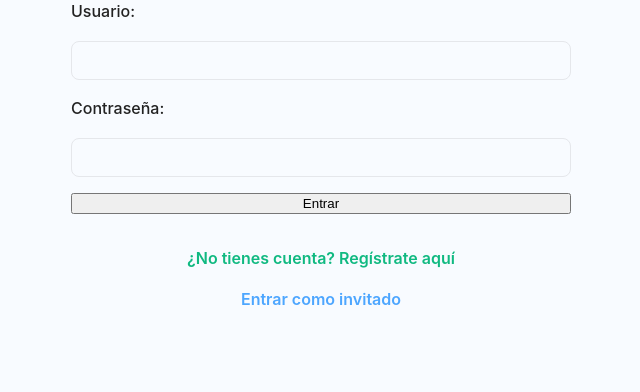
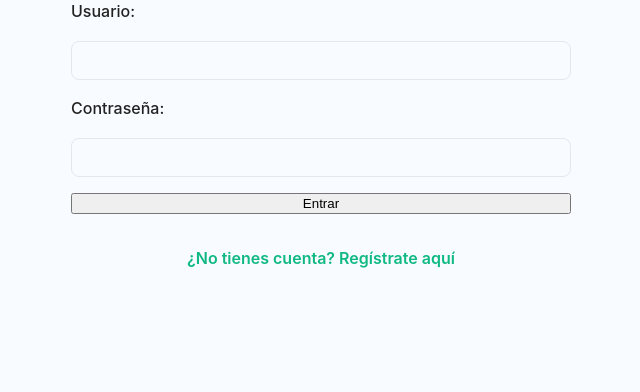
Before and after one commit to messironaldo20059-dotcom/iso9001, a Flask app: page /login in a window 1280 px wide. Shown: the part 91-483 px from the top of the page, without its empty margins (319-959 px from the left). Run offline with Flask 3, Linux system fonts and the light colour scheme.

Commit message:
Inicio sesion

```diff
--- a/SGC-ISO9001/app/app.py
+++ b/SGC-ISO9001/app/app.py
@@ -232,10 +232,6 @@ def init_db():
 
 init_db()
 
-# Ruta para entrar como invitado (sin login)
-@app.route('/invitado')
-def invitado():
-    return render_template('menu.html')
 
 
 # Página principal protegida
--- a/SGC-ISO9001/app/templates/login.html
+++ b/SGC-ISO9001/app/templates/login.html
@@ -20,7 +20,6 @@
         </form>
         <div style="margin-top:1.5rem; text-align:center; display:flex; flex-direction:column; gap:1rem;">
             <a href="/registro-iso" style="color:#10b981; font-weight:600; text-decoration:none;">¿No tienes cuenta? Regístrate aquí</a>
-            <a href="/invitado" style="color:#4DA6FF; font-weight:600; text-decoration:none;">Entrar como invitado</a>
         </div>
     </div>
 </body>
--- a/SGC-ISO9001/app/templates/menu.html
+++ b/SGC-ISO9001/app/templates/menu.html
@@ -20,9 +20,7 @@
                 <li style="margin-bottom: 1.5rem;"><a class="btn" href="/auditorias">Auditorías</a></li>
                 <li style="margin-bottom: 1.5rem;"><a class="btn" href="/capacitacion">Capacitación</a></li>
                 <li style="margin-bottom: 1.5rem;"><a class="btn" href="/checklist-iso" style="background:#4DA6FF; color:#fff; font-weight:600;">Checklist ISO 9001 (4.1-10.3)</a></li>
-                {% if not invitado %}
                 <li><a class="btn btn-logout" href="/logout" style="background:#c00; color:#fff;">Cerrar sesión</a></li>
-                {% endif %}
             </ul>
         </div>
     </div>
```
Also changed, not shown: SGC-ISO9001/app/sgc.db.
